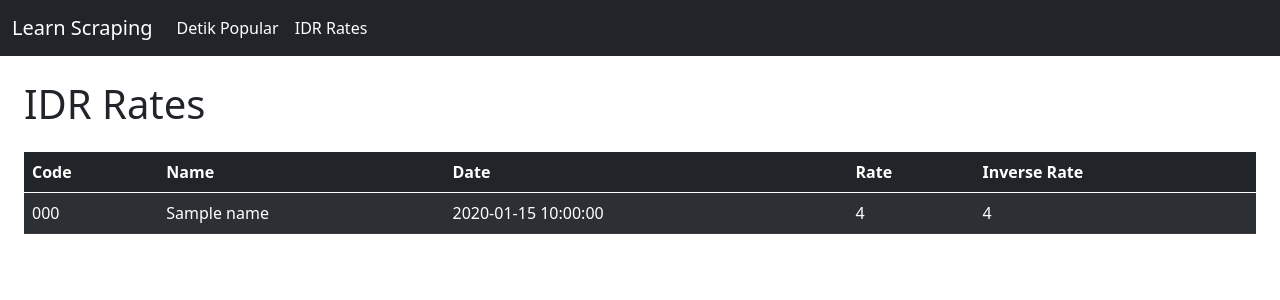
After one commit to ammfat/learn-scraping, a Flask app: page /idr-rates in a window 1280 px wide. The commit adds this page. Shown: the top 300 px of the page. Run offline with Flask 2, Linux system fonts and the light colour scheme; a database or web service that is not in the repository returns one stand-in record (values such as "Sample title"); data that the repository does not hold is empty.

Commit message:
add floatrates json scraping

```diff
--- /dev/null
+++ b/detik-floatrates/ScrapFloatrates/scrap_floatrates.py
@@ -0,0 +1,26 @@
+import requests
+
+class ScrapFloatrates(object):
+    def __init__(self, url = 'http://www.floatrates.com/daily/idr.json'):
+        self.__set_json_data(url)
+
+    def __set_json_data(self, url = 'http://www.floatrates.com/daily/idr.json'):
+        response = requests.get(url)
+        json_data = response.json()
+
+        self.__response_status = response.status_code
+        self.__json_data = json_data
+
+    def get_response_status(self):
+        return self.__response_status
+
+    def get_json_data(self):
+        return self.__json_data
+
+
+if __name__ == "__main__":
+    url = 'http://www.floatrates.com/daily/idr.json'
+    sfr = ScrapFloatrates(url)
+
+    print(sfr.get_response_status())
+    print(sfr.get_json_data())
--- a/detik-floatrates/app.py
+++ b/detik-floatrates/app.py
@@ -1,5 +1,6 @@
 from flask import Flask, render_template
 from ScrapDetik import scrap_detik
+from ScrapFloatrates import scrap_floatrates
 
 app = Flask(__name__)
 
@@ -7,14 +8,22 @@ app = Flask(__name__)
 def index():
     return render_template('index.html')
 
+
 @app.route('/detik-popular')
 def home():
-    popular_data = get_data()
+    popular_data = get_detik_data()
 
     return render_template('detik-popular.html', popular_data=popular_data)
 
 
-def get_data():
+@app.route('/idr-rates')
+def idr_rates():
+    rate_data = get_floatrates_data()
+
+    return render_template('idr-rates.html', rate_data=rate_data)
+
+
+def get_detik_data():
     url = 'https://www.detik.com/terpopuler'
     params = {'tag_from': 'wp_cb_mostPopular_more'}
 
@@ -23,5 +32,13 @@ def get_data():
 
     return data
 
+
+def get_floatrates_data():
+    url = 'http://www.floatrates.com/daily/idr.json'
+    sfr = scrap_floatrates.ScrapFloatrates(url)
+
+    return sfr.get_json_data()
+
+
 if __name__ == "__main__":
     app.run(debug=True)
--- a/detik-floatrates/requirements.txt
+++ b/detik-floatrates/requirements.txt
@@ -2,13 +2,19 @@ astroid==2.6.5
 beautifulsoup4==4.9.3
 certifi==2021.5.30
 charset-normalizer==2.0.4
+click==8.0.1
+Flask==2.0.1
 idna==3.2
 isort==5.9.3
+itsdangerous==2.0.1
+Jinja2==3.0.1
 lazy-object-proxy==1.6.0
+MarkupSafe==2.0.1
 mccabe==0.6.1
 pylint==2.9.6
 requests==2.26.0
 soupsieve==2.2.1
 toml==0.10.2
 urllib3==1.26.6
+Werkzeug==2.0.1
 wrapt==1.12.1
--- a/detik-floatrates/templates/base.html
+++ b/detik-floatrates/templates/base.html
@@ -8,28 +8,30 @@
         <!-- Bootstrap CSS -->
         <link href="https://cdn.jsdelivr.net/npm/bootstrap@5.0.2/dist/css/bootstrap.min.css" rel="stylesheet" integrity="sha384-EVSTQN3/azprG1Anm3QDgpJLIm9Nao0Yz1ztcQTwFspd3yD65VohhpuuCOmLASjC" crossorigin="anonymous" />
 
-        <title>Detikcom Scraper</title>
+        <title>Learn Scraping</title>
     </head>
     <body>
         <nav class="navbar navbar-expand-lg navbar-dark bg-dark">
             <div class="container-fluid">
-                <a class="navbar-brand" href="/">Detikcom Scraper</a>
+                <a class="navbar-brand" href="/">Learn Scraping</a>
                 <button class="navbar-toggler" type="button" data-bs-toggle="collapse" data-bs-target="#navbarText" aria-controls="navbarText" aria-expanded="false" aria-label="Toggle navigation">
                     <span class="navbar-toggler-icon"></span>
                 </button>
                 <div class="collapse navbar-collapse" id="navbarText">
                     <ul class="navbar-nav me-auto mb-2 mb-lg-0">
                         <li class="nav-item">
-                            <a class="nav-link active" aria-current="page" href="/detik-popular">Popular</a>
+                            <a class="nav-link active" aria-current="page" href="/detik-popular">Detik Popular</a>
                         </li>
+                        <li class="nav-item">
+                            <a class="nav-link active" aria-current="page" href="/idr-rates">IDR Rates</a>
+                        </li>
+                    </ul>
                 </div>
             </div>
         </nav>
 
-        {% block head %} {% endblock %}
-
-        {% block data_view %} {% endblock %}
+        {% block head %} {% endblock %} {% block data_view %} {% endblock %}
 
         <script src="https://cdn.jsdelivr.net/npm/bootstrap@5.0.2/dist/js/bootstrap.bundle.min.js" integrity="sha384-MrcW6ZMFYlzcLA8Nl+NtUVF0sA7MsXsP1UyJoMp4YLEuNSfAP+JcXn/tWtIaxVXM" crossorigin="anonymous"></script>
-</body>
+    </body>
 </html>
--- a/detik-floatrates/templates/detik-popular.html
+++ b/detik-floatrates/templates/detik-popular.html
@@ -1,13 +1,13 @@
 {% extends 'base.html' %}
 <!-- Header -->
 {% block head %}
-<h1>Popular News</h1>
+<h1 class="m-4">Popular News</h1>
 {% endblock %}
 <!-- End Header -->
 
 <!-- Data View -->
 {% block data_view %}
-<div class="data_view">
+<div class="m-4">
     <ul>
         {% for title, data in popular_data.items() %}
         <li>
--- /dev/null
+++ b/detik-floatrates/templates/idr-rates.html
@@ -0,0 +1,37 @@
+{% extends 'base.html' %}
+
+<!-- Header -->
+{% block head %}
+<h1 class="m-4">IDR Rates</h1>
+{% endblock %}
+<!-- End Header -->
+
+<!-- Data View -->
+{% block data_view %}
+<div class="m-4">
+    <table class="table table-dark table-striped table-hover">
+        <thead>
+            <tr>
+                <th scope="col">Code</th>
+                <th scope="col">Name</th>
+                <th scope="col">Date</th>
+                <th scope="col">Rate</th>
+                <th scope="col">Inverse Rate</th>
+            </tr>
+        </thead>
+        <tbody>
+            {% for data in rate_data.values() %}
+            <tr>
+                <td>{{ data['code'] }}</td>
+                <td>{{ data['name'] }}</td>
+                <td>{{ data['date'] }}</td>
+                <td>{{ data['rate'] }}</td>
+                <td>{{ data['inverseRate'] }}</td>
+            </tr>
+            {% endfor %}
+        </tbody>
+    </table>
+</div>
+{% endblock %}
+
+<!-- End Data View -->
--- a/detik-floatrates/templates/index.html
+++ b/detik-floatrates/templates/index.html
@@ -1,6 +1,6 @@
 {% extends 'base.html' %}
 <!-- Header -->
 {% block head %}
-<h1>Hello, world!</h1>
+<h1 class="m-4">Hello, world!</h1>
 {% endblock %}
 <!-- End Header -->
```
Also changed, not shown: detik-floatrates/ScrapFloatrates/__init__.py (added).
